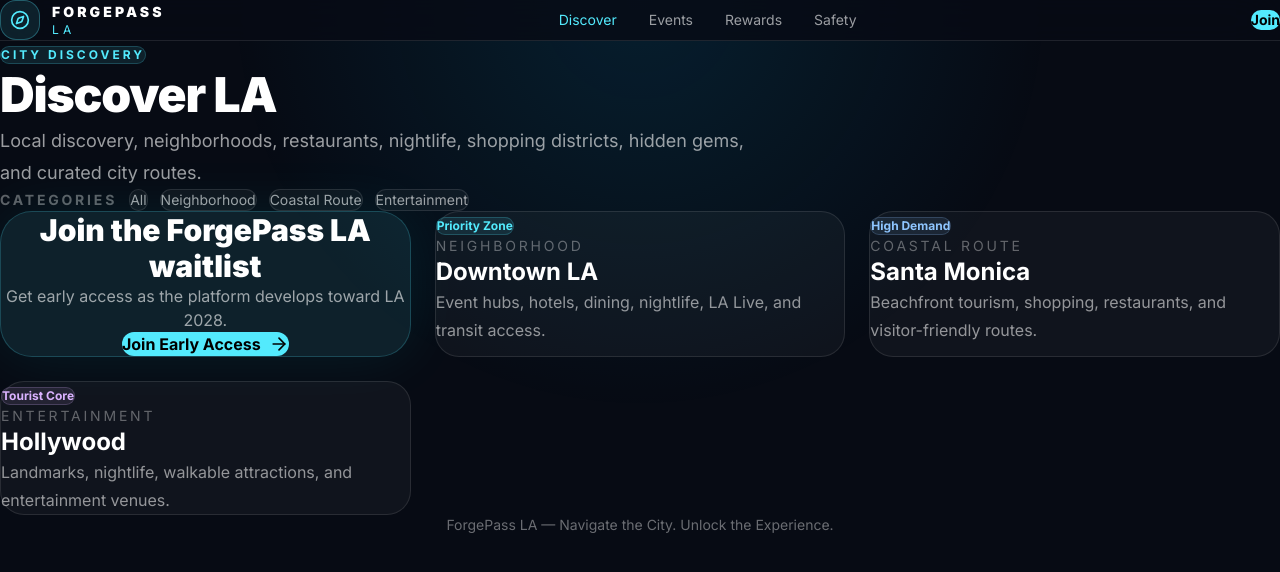
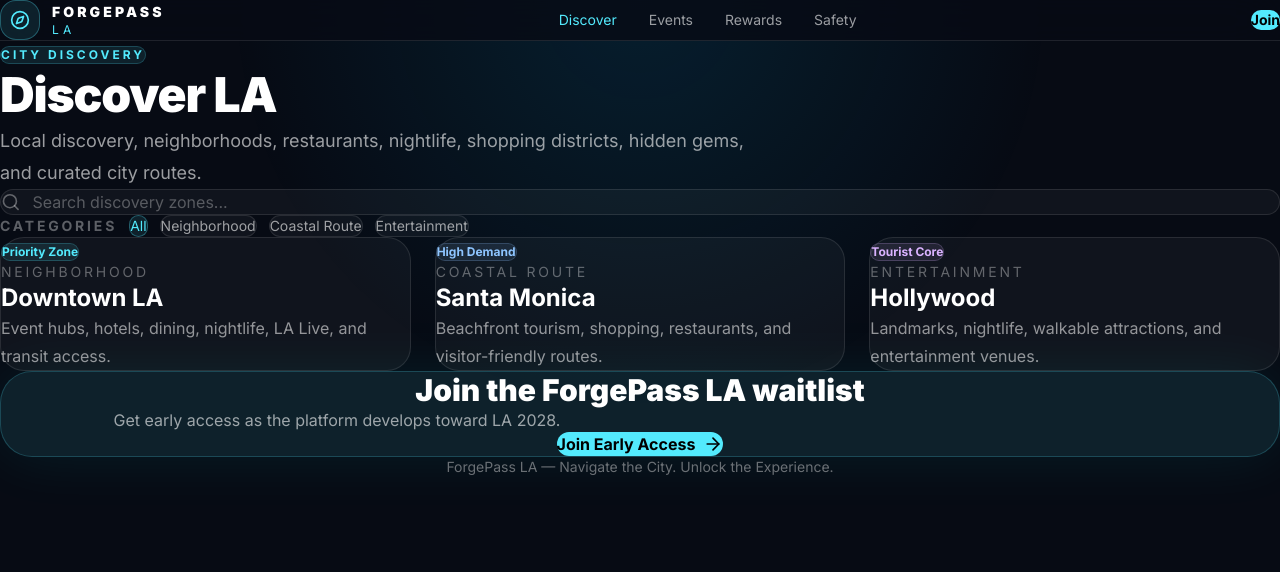
Before and after one commit to Oatskillua/forgepass-la, a React (Vite) app: page /discover in a window 1280 px wide. Shown: the top 572 px of the page. Built offline with nearby package versions, Linux system fonts and the light colour scheme.

Commit message:
Add page search controls

```diff
--- a/src/components/PageFilters.jsx
+++ b/src/components/PageFilters.jsx
@@ -1,19 +1,33 @@
-export default function PageFilters({ label = 'Filter', options = [] }) {
+export default function PageFilters({
+  label = 'Filter',
+  options = [],
+  active,
+  onChange,
+}) {
   return (
     <div className="mb-8 flex flex-wrap items-center gap-3">
       <span className="text-sm font-bold uppercase tracking-[0.2em] text-white/35">
         {label}
       </span>
 
-      {options.map((option) => (
+      {options.map((option) => {
+        const isActive = active === option
+
+        return (
           <button
             key={option}
             type="button"
-          className="rounded-full border border-white/10 bg-white/[0.04] px-4 py-2 text-sm text-white/60 transition hover:border-cyan-300/30 hover:text-cyan-300"
+            onClick={() => onChange(option)}
+            className={`rounded-full border px-4 py-2 text-sm transition ${
+              isActive
+                ? 'border-cyan-300/30 bg-cyan-300/10 text-cyan-300'
+                : 'border-white/10 bg-white/[0.04] text-white/60 hover:border-cyan-300/30 hover:text-cyan-300'
+            }`}
           >
             {option}
           </button>
-      ))}
+        )
+      })}
     </div>
   )
 }
--- /dev/null
+++ b/src/components/SearchBox.jsx
@@ -0,0 +1,20 @@
+import { Search } from 'lucide-react'
+
+export default function SearchBox({
+  value,
+  onChange,
+  placeholder = 'Search',
+}) {
+  return (
+    <div className="mb-6 flex items-center gap-3 rounded-2xl border border-white/10 bg-white/[0.04] px-4 py-3">
+      <Search className="h-5 w-5 text-white/35" />
+
+      <input
+        value={value}
+        onChange={(event) => onChange(event.target.value)}
+        placeholder={placeholder}
+        className="w-full bg-transparent text-white outline-none placeholder:text-white/30"
+      />
+    </div>
+  )
+}
--- a/src/pages/Discover.jsx
+++ b/src/pages/Discover.jsx
@@ -1,27 +1,70 @@
+import { useMemo, useState } from 'react'
+
 import PageShell from '../components/PageShell'
 import InfoCard from '../components/InfoCard'
+import CardGrid from '../components/CardGrid'
+import PageCTA from '../components/PageCTA'
+import PageFilters from '../components/PageFilters'
+import SearchBox from '../components/SearchBox'
+
 import { discoverItems } from '../data/discoverItems'
-import PageCTA from '../components/PageCTA'
-import CardGrid from '../components/CardGrid'
-import PageFilters from '../components/PageFilters'
+
+const filterOptions = [
+  'All',
+  'Neighborhood',
+  'Coastal Route',
+  'Entertainment',
+]
 
 export default function Discover() {
+  const [activeFilter, setActiveFilter] = useState('All')
+  const [searchQuery, setSearchQuery] = useState('')
+
+  const filteredItems = useMemo(() => {
+    const query = searchQuery.trim().toLowerCase()
+
+    return discoverItems.filter((item) => {
+      const matchesFilter =
+        activeFilter === 'All' ||
+        item.category === activeFilter
+
+      const matchesSearch =
+        !query ||
+        item.title.toLowerCase().includes(query) ||
+        item.category.toLowerCase().includes(query) ||
+        item.description.toLowerCase().includes(query) ||
+        item.status.toLowerCase().includes(query)
+
+      return matchesFilter && matchesSearch
+    })
+  }, [activeFilter, searchQuery])
+
   return (
     <PageShell
       eyebrow="City Discovery"
       title="Discover LA"
       subtitle="Local discovery, neighborhoods, restaurants, nightlife, shopping districts, hidden gems, and curated city routes."
     >
-    <PageFilters
-  label="Categories"
-  options={['All', 'Neighborhood', 'Coastal Route', 'Entertainment']}
-/>
+      <SearchBox
+        value={searchQuery}
+        onChange={setSearchQuery}
+        placeholder="Search discovery zones..."
+      />
+
+      <PageFilters
+        label="Categories"
+        options={filterOptions}
+        active={activeFilter}
+        onChange={setActiveFilter}
+      />
+
       <CardGrid>
-        <PageCTA />
-        {discoverItems.map((item) => (
+        {filteredItems.map((item) => (
           <InfoCard key={item.title} {...item} />
         ))}
       </CardGrid>
+
+      <PageCTA />
     </PageShell>
   )
 }
--- a/src/pages/Events.jsx
+++ b/src/pages/Events.jsx
@@ -1,27 +1,70 @@
+import { useMemo, useState } from 'react'
+
 import PageShell from '../components/PageShell'
 import InfoCard from '../components/InfoCard'
+import CardGrid from '../components/CardGrid'
+import PageCTA from '../components/PageCTA'
+import PageFilters from '../components/PageFilters'
+import SearchBox from '../components/SearchBox'
+
 import { eventItems } from '../data/eventItems'
-import PageCTA from '../components/PageCTA'
-import CardGrid from '../components/CardGrid'
-import PageFilters from '../components/PageFilters'
+
+const filterOptions = [
+  'All',
+  'Olympic Adjacent',
+  'After Hours',
+  'Experiences',
+]
 
 export default function Events() {
+  const [activeFilter, setActiveFilter] = useState('All')
+  const [searchQuery, setSearchQuery] = useState('')
+
+  const filteredItems = useMemo(() => {
+    const query = searchQuery.trim().toLowerCase()
+
+    return eventItems.filter((item) => {
+      const matchesFilter =
+        activeFilter === 'All' ||
+        item.category === activeFilter
+
+      const matchesSearch =
+        !query ||
+        item.title.toLowerCase().includes(query) ||
+        item.category.toLowerCase().includes(query) ||
+        item.description.toLowerCase().includes(query) ||
+        item.status.toLowerCase().includes(query)
+
+      return matchesFilter && matchesSearch
+    })
+  }, [activeFilter, searchQuery])
+
   return (
     <PageShell
       eyebrow="Live Experiences"
       title="Events"
       subtitle="Olympic-adjacent experiences, fan zones, concerts, nightlife, pop-ups, and curated activity listings."
     >
-     <PageFilters
-  label="Categories"
-  options={['All', 'Olympic Adjacent', 'After Hours', 'Experiences']}
-/>
+      <SearchBox
+        value={searchQuery}
+        onChange={setSearchQuery}
+        placeholder="Search events and experiences..."
+      />
+
+      <PageFilters
+        label="Categories"
+        options={filterOptions}
+        active={activeFilter}
+        onChange={setActiveFilter}
+      />
+
       <CardGrid>
-       <PageCTA />
-        {eventItems.map((item) => (
+        {filteredItems.map((item) => (
           <InfoCard key={item.title} {...item} />
         ))}
       </CardGrid>
+
+      <PageCTA />
     </PageShell>
   )
 }
--- a/src/pages/Rewards.jsx
+++ b/src/pages/Rewards.jsx
@@ -1,27 +1,70 @@
+import { useMemo, useState } from 'react'
+
 import PageShell from '../components/PageShell'
 import InfoCard from '../components/InfoCard'
+import CardGrid from '../components/CardGrid'
+import PageCTA from '../components/PageCTA'
+import PageFilters from '../components/PageFilters'
+import SearchBox from '../components/SearchBox'
+
 import { rewardItems } from '../data/rewardItems'
-import PageCTA from '../components/PageCTA'
-import CardGrid from '../components/CardGrid'
-import PageFilters from '../components/PageFilters'
+
+const filterOptions = [
+  'All',
+  'Progression',
+  'Achievements',
+  'Offers',
+]
 
 export default function Rewards() {
+  const [activeFilter, setActiveFilter] = useState('All')
+  const [searchQuery, setSearchQuery] = useState('')
+
+  const filteredItems = useMemo(() => {
+    const query = searchQuery.trim().toLowerCase()
+
+    return rewardItems.filter((item) => {
+      const matchesFilter =
+        activeFilter === 'All' ||
+        item.category === activeFilter
+
+      const matchesSearch =
+        !query ||
+        item.title.toLowerCase().includes(query) ||
+        item.category.toLowerCase().includes(query) ||
+        item.description.toLowerCase().includes(query) ||
+        item.status.toLowerCase().includes(query)
+
+      return matchesFilter && matchesSearch
+    })
+  }, [activeFilter, searchQuery])
+
   return (
     <PageShell
       eyebrow="Progression System"
       title="Rewards"
       subtitle="XP, badges, city exploration rewards, early-access perks, merchant offers, and achievement systems."
     >
-     <PageFilters
-  label="Categories"
-  options={['All', 'Progression', 'Achievements', 'Offers']}
-/>
+      <SearchBox
+        value={searchQuery}
+        onChange={setSearchQuery}
+        placeholder="Search rewards..."
+      />
+
+      <PageFilters
+        label="Categories"
+        options={filterOptions}
+        active={activeFilter}
+        onChange={setActiveFilter}
+      />
+
       <CardGrid>
-       <PageCTA />
-        {rewardItems.map((item) => (
+        {filteredItems.map((item) => (
           <InfoCard key={item.title} {...item} />
         ))}
       </CardGrid>
+
+      <PageCTA />
     </PageShell>
   )
 }
--- a/src/pages/Safety.jsx
+++ b/src/pages/Safety.jsx
@@ -1,27 +1,70 @@
+import { useMemo, useState } from 'react'
+
 import PageShell from '../components/PageShell'
 import InfoCard from '../components/InfoCard'
+import CardGrid from '../components/CardGrid'
+import PageCTA from '../components/PageCTA'
+import PageFilters from '../components/PageFilters'
+import SearchBox from '../components/SearchBox'
+
 import { safetyItems } from '../data/safetyItems'
-import PageCTA from '../components/PageCTA'
-import CardGrid from '../components/CardGrid'
-import PageFilters from '../components/PageFilters'
+
+const filterOptions = [
+  'All',
+  'Awareness',
+  'Mobility',
+  'Navigation',
+]
 
 export default function Safety() {
+  const [activeFilter, setActiveFilter] = useState('All')
+  const [searchQuery, setSearchQuery] = useState('')
+
+  const filteredItems = useMemo(() => {
+    const query = searchQuery.trim().toLowerCase()
+
+    return safetyItems.filter((item) => {
+      const matchesFilter =
+        activeFilter === 'All' ||
+        item.category === activeFilter
+
+      const matchesSearch =
+        !query ||
+        item.title.toLowerCase().includes(query) ||
+        item.category.toLowerCase().includes(query) ||
+        item.description.toLowerCase().includes(query) ||
+        item.status.toLowerCase().includes(query)
+
+      return matchesFilter && matchesSearch
+    })
+  }, [activeFilter, searchQuery])
+
   return (
     <PageShell
       eyebrow="Awareness Network"
       title="Safety"
       subtitle="Crowd awareness, alerts, safer navigation, transit visibility, and trusted experience signals."
     >
-     <PageFilters
-  label="Categories"
-  options={['All', 'Awareness', 'Mobility', 'Navigation']}
-/>
+      <SearchBox
+        value={searchQuery}
+        onChange={setSearchQuery}
+        placeholder="Search safety signals..."
+      />
+
+      <PageFilters
+        label="Categories"
+        options={filterOptions}
+        active={activeFilter}
+        onChange={setActiveFilter}
+      />
+
       <CardGrid>
-        <PageCTA />
-        {safetyItems.map((item) => (
+        {filteredItems.map((item) => (
           <InfoCard key={item.title} {...item} />
         ))}
       </CardGrid>
+
+      <PageCTA />
     </PageShell>
   )
 }
```
Lines whose indentation alone changed are shown as unchanged.
